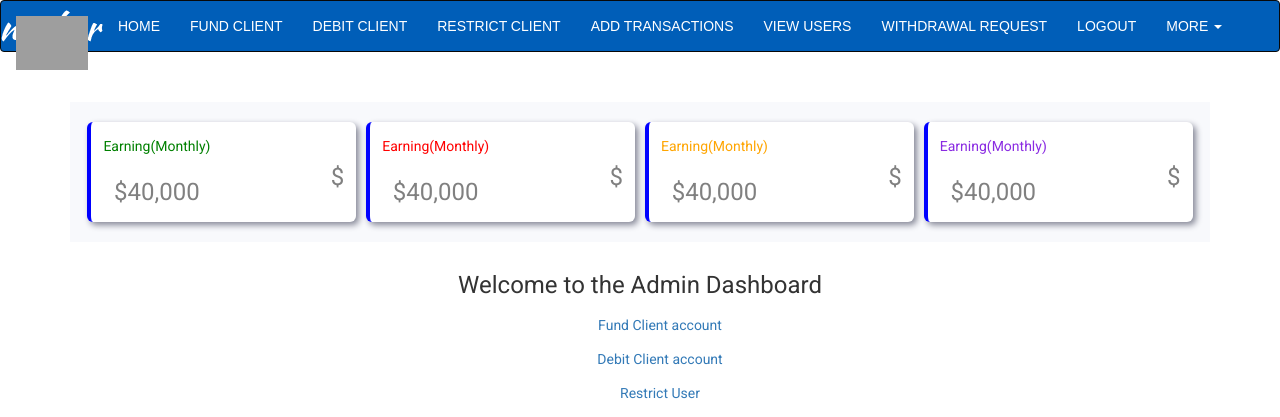
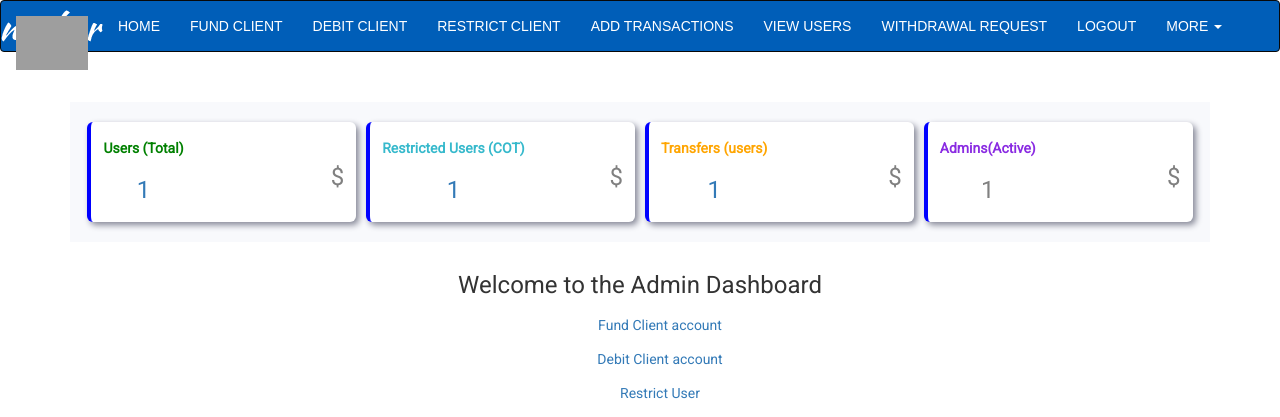
Before and after one commit to Braionic/onlineBanking, a PHP site: page /zap/index.php in a window 1280 px wide. Shown: the top 417 px of the page. Run offline with PHP 8.4, Linux system fonts and the light colour scheme; the visitor is signed in with stand-in values (Sample User, id 1); tables that the repository leaves empty or names only in its code hold one stand-in row (values such as "Sample post"); some libraries are stand-ins or nearby versions; grey boxes are pictures that could not be loaded.

Commit message:
improved on the admin dashboard and other pages looks

```diff
--- a/zap/all_users.php
+++ b/zap/all_users.php
@@ -144,7 +144,7 @@
             while($rows = mysqli_fetch_assoc($sql)){
 
                 if($rows['image'] == ''){
-                    echo '<td><img src="https://i.ibb.co/18PZkVk/tymebank-thumbnail-05-1080x1080-1.jpg" class="jarallax-img"></td>';
+                    echo '<td><img src="https://i.ibb.co/18PZkVk/tymebank-thumbnail-05-1080x1080-1.jpg" class="jarallax-img" alt="profile pic" style="max-width: 50px; max-height: 50px;"></td>';
                  }else{
                     echo '<td><img src="../uploaded_img/'.$rows['image'].'" alt="profile pic" style="max-width: 50px; max-height: 50px;"></td>';
                  }
--- a/zap/header.php
+++ b/zap/header.php
@@ -139,14 +139,18 @@ div .pgd{
   margin-top: 10px;
 }
 .details {
-  display: flex;
-  flex-direction: column;
-  align-items: center;
-  justify-content: space-between;
+
 
 }
 .earning{
  margin-bottom: 5px;
+}
+h5 {
+  font-weight: 600;
+}
+a:hover {
+  text-decoration: none;
+  color: blue;
 }
 </style>
 
--- a/zap/index.php
+++ b/zap/index.php
@@ -43,31 +43,59 @@
 
                     <div class="container">
                         <div class="dashboard-container">
-                            <div class="div div1 divall">
+                            <div class="div div1 divall"><a href="../zap/all_users.php">
                                 <div class="details">
-                                    <h5 class="earning" style="color: green">Earning(Monthly)</h5>
-                                    <h3>$40,000</h3>
-                                </div>
+                                    <h5 class="earning" style="color: green">Users (Total)</h5>
+                                 <?php   $sel_sql = "SELECT count(*) FROM users";
+                            $sql = mysqli_query($conn,$sel_sql);
+                            while($rows = mysqli_fetch_assoc($sql)){
+                                //so get the user details you want to save here
+                                echo "<h3>". $rows['count(*)'] ."</h3>";
+                                //etc etc etc.......
+                            }
+                            ?>
+                                </div></a>
                                 <h3>$</h3>
                             </div>
-                            <div class="div div2 divall">
+                            <div class="div div2 divall"><a href="../zap/blockuser.php">
                             <div class="details">
-                                    <h5 class="earning" style="color: red">Earning(Monthly)</h5>
-                                    <h3>$40,000</h3>
-                                </div>
+                                    <h5 class="earning" style="color: #36b9cc">Restricted Users (COT)</h5>
+                                    <?php   $sel_sql = "SELECT count(*) FROM blocked";
+                            $sql = mysqli_query($conn,$sel_sql);
+                            while($rows = mysqli_fetch_assoc($sql)){
+                                //so get the user details you want to save here
+                                echo "<h3>". $rows['count(*)'] ."</h3>";
+                                //etc etc etc.......
+                            }
+                            ?>
+                                </div></a>
                                 <h3>$</h3>
                             </div>
-                            <div class="div div3 divall">
+                            <div class="div div3 divall"><a href="../zap/transfers.php">
                             <div class="details">
-                                    <h5 class="earning" style="color: orange">Earning(Monthly)</h5>
-                                    <h3>$40,000</h3>
-                                </div>
+                                    <h5 class="earning" style="color: orange">Transfers (users)</h5>
+                                    <?php   $sel_sql = "SELECT count(*) FROM int_transfer";
+                            $sql = mysqli_query($conn,$sel_sql);
+                            while($rows = mysqli_fetch_assoc($sql)){
+                                //so get the user details you want to save here
+                                echo "<h3>". $rows['count(*)'] ."</h3>";
+                                //etc etc etc.......
+                            }
+                            ?>
+                                </div></a>
                                 <h3>$</h3>
                             </div>
                             <div class="div div4 divall">
                             <div class="details">
-                                    <h5 class="earning" style="color: blueviolet">Earning(Monthly)</h5>
-                                    <h3>$40,000</h3>
+                                    <h5 class="earning" style="color: blueviolet">Admins(Active)</h5>
+                                    <?php   $sel_sql = "SELECT count(*) FROM admins";
+                            $sql = mysqli_query($conn,$sel_sql);
+                            while($rows = mysqli_fetch_assoc($sql)){
+                                //so get the user details you want to save here
+                                echo "<h3>". $rows['count(*)'] ."</h3>";
+                                //etc etc etc.......
+                            }
+                            ?>
                                 </div>
                                 <h3>$</h3>
                             </div>
```
Also changed, not shown: zap/debit_client.php (+8 -0 lines), zap/fund_client.php (+8 -0 lines).
